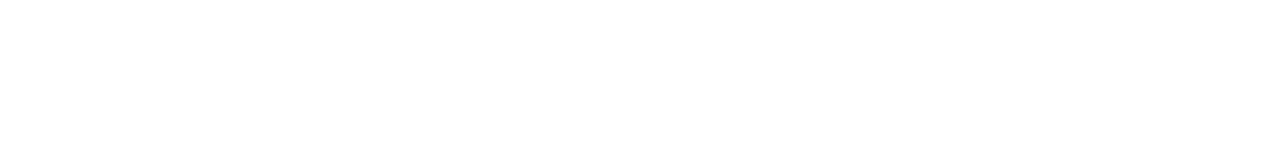
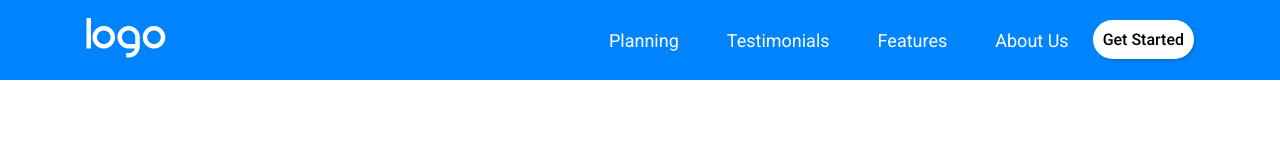
Before and after one commit to Claudio-DiGiovanni/htmlcss-responsive-layout, a plain HTML site: page index.html in a window 1280 px wide. Drawn offline with Linux system fonts and the light colour scheme.

Commit message:
Add navbar

```diff
--- a/css/style.css
+++ b/css/style.css
@@ -7,3 +7,75 @@
 body{
     font-family: 'Roboto', sans-serif;
 }
+
+/* General */
+
+.container{
+    max-width: 1140px;
+    padding: 0 1rem;
+}
+
+/* style */
+
+.nav-top{
+    background-color: #0084fd;
+    height: 5rem;
+}
+
+.nav-top .container{
+    display: flex;
+    justify-content: space-between;
+    margin: auto;
+    align-items: center;
+    height: 100%;
+}
+
+.nav-top ul{
+    list-style: none;
+    display: flex;
+}
+.nav-top a {
+    color: white;
+    text-decoration: none;
+}
+
+.nav-top .nav-link{
+    margin: 1.5rem;
+    font-size: 18px;
+}
+
+.nav-top .nav-link:hover{
+    text-shadow: rgba(0, 0, 0, 0.15) 3px 3px 3px;
+}
+
+.nav-top .btn{
+    color: black;
+    background-color: white;
+    border-radius: 50px;
+    padding: 10px;
+    font-weight: 500;
+    box-shadow: rgba(0, 0, 0, 0.15) 1.95px 1.95px 2.6px;
+}
+
+.nav-top .btn:hover{
+    box-shadow: rgb(204, 219, 232) 3px 3px 6px 0px inset, rgba(255, 255, 255, 0.5) -3px -3px 6px 1px inset;
+}
+
+.nav-top .hamburger{
+    font-size: 2rem;
+    display: none;
+    text-shadow: rgba(0, 0, 0, 0.15) 3px 3px 3px;
+}
+
+@media screen and (max-width:810px) {
+    .container{
+
+    }
+    .nav-top .hamburger{
+        display: block;
+    }
+
+    .nav-top ul{
+        display: none;
+    }
+}
--- a/index.html
+++ b/index.html
@@ -18,6 +18,20 @@
     <link href="https://fonts.googleapis.com/css2?family=Roboto:wght@100;300;400;500;700;900&display=swap" rel="stylesheet">
 </head>
 <body>
-
+    <header>
+        <nav class="nav-top">
+            <div class="container">
+            <a href="#" class="logo"><img src="img/logo.png" alt="Logo"></a>
+            <ul>
+                <li><a class="nav-link" href="#">Planning</a></li>
+                <li><a class="nav-link" href="#">Testimonials</a></li>
+                <li><a class="nav-link" href="#">Features</a></li>
+                <li><a class="nav-link" href="#">About Us</a></li>
+                <li><a class="btn" href="#">Get Started</a></li>
+            </ul>
+            <a href="#" class="hamburger"><i class="fa-solid fa-bars"></i></a>
+            </div>
+        </nav>
+    </header>
 </body>
 </html>
```
